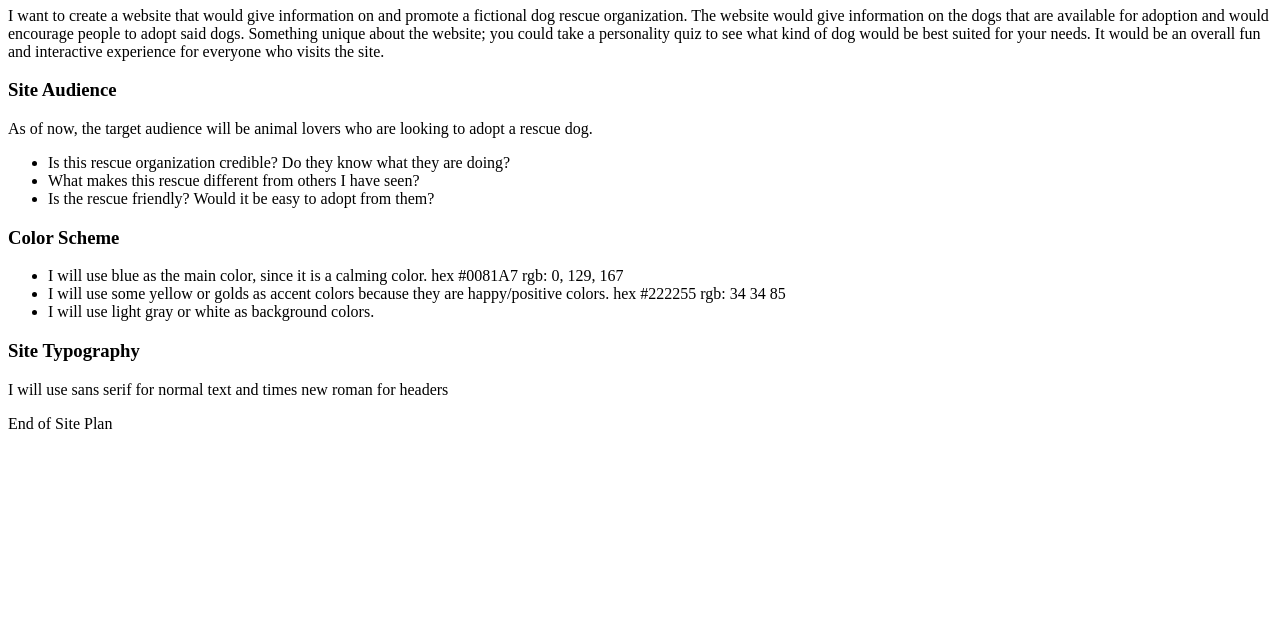
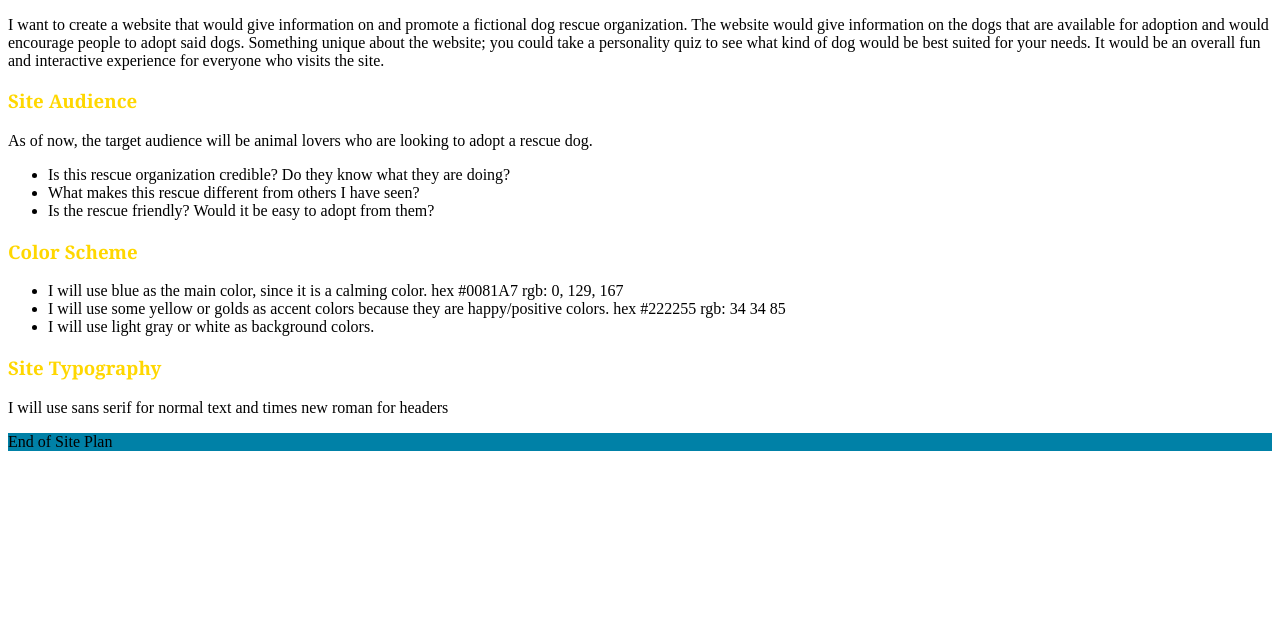
Before and after one commit to Ashle3/wdd130, a plain HTML site: page finalproject/fp-siteplan.html in a window 1280 px wide. Shown: the part 161-800 px from the top of the page. Drawn offline with Linux system fonts and the light colour scheme.

Commit message:
connected

```diff
--- a/finalproject/fp-siteplan.html
+++ b/finalproject/fp-siteplan.html
@@ -6,6 +6,7 @@
     <meta name="viewport" content="width=device-width, initial-scale=1.0">
     <title>Rescue Dog Siteplan</title>
     <meta name="description" content="This is a site plan for my final project (rescue dog center)">
+    <link rel="stylesheet" href="css/fp.css">
 </head>
 <body>
     <header>
```
